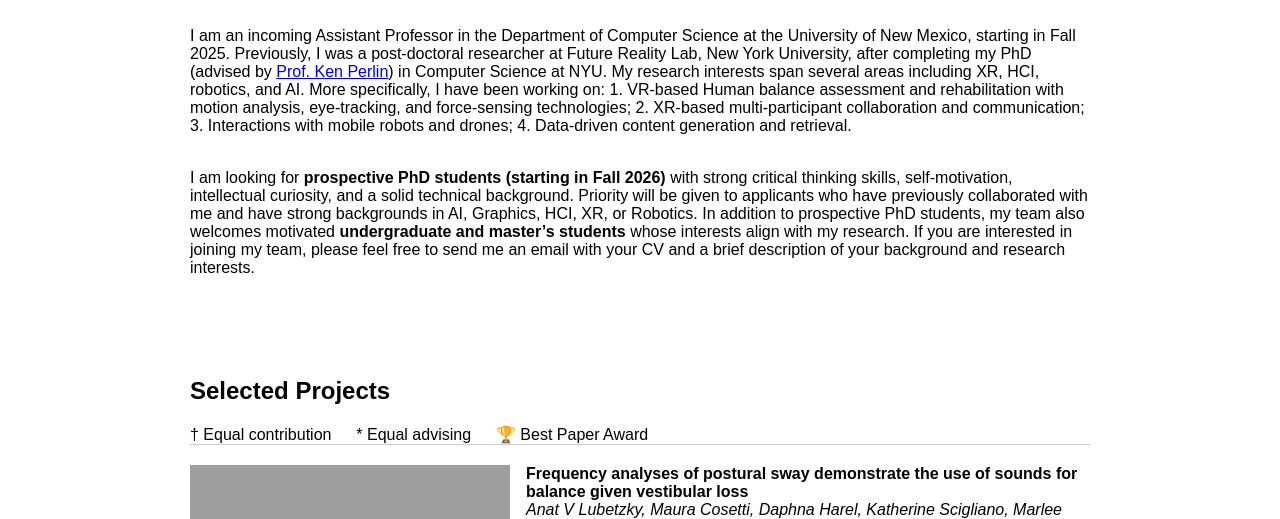
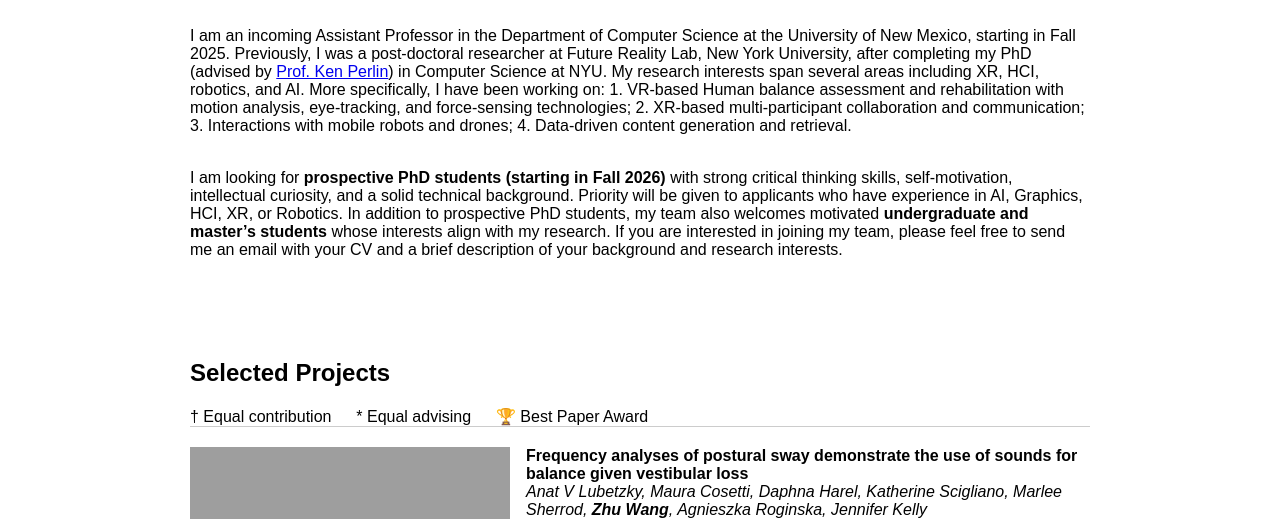
Before and after one commit to zhuwang-site/zhuwang-site.github.io, a plain HTML site: page index.html in a window 1280 px wide. Shown: the part 581-1100 px from the top of the page. Drawn offline with Linux system fonts and the light colour scheme; grey boxes are pictures that could not be loaded.

Commit message:
Update index.html

```diff
--- a/index.html
+++ b/index.html
@@ -45,7 +45,7 @@
             <div class="about-text">
                 <p>I am an incoming Assistant Professor in the Department of Computer Science at the University of New Mexico, starting in Fall 2025. Previously, I was a post-doctoral researcher at Future Reality Lab, New York University, after completing my PhD (advised by <a href="https://cs.nyu.edu/~perlin/" target="_blank">Prof. Ken Perlin</a>) in Computer Science at NYU. My research interests span several areas including XR, HCI, robotics, and AI. More specifically, I have been working on: 1. VR-based Human balance assessment and rehabilitation with motion analysis, eye-tracking, and force-sensing technologies; 2. XR-based multi-participant collaboration and communication; 3. Interactions with mobile robots and drones; 4. Data-driven content generation and retrieval.</p>
                 <br>
-                I am looking for <b>prospective PhD students (starting in Fall 2026)</b> with strong critical thinking skills, self-motivation, intellectual curiosity, and a solid technical background. Priority will be given to applicants who have previously collaborated with me and have strong backgrounds in AI, Graphics, HCI, XR, or Robotics. In addition to prospective PhD students, my team also welcomes motivated <b>undergraduate and master’s students</b> whose interests align with my research. If you are interested in joining my team, please feel free to send me an email with your CV and a brief description of your background and research interests.
+                I am looking for <b>prospective PhD students (starting in Fall 2026)</b> with strong critical thinking skills, self-motivation, intellectual curiosity, and a solid technical background. Priority will be given to applicants who have experience in AI, Graphics, HCI, XR, or Robotics. In addition to prospective PhD students, my team also welcomes motivated <b>undergraduate and master’s students</b> whose interests align with my research. If you are interested in joining my team, please feel free to send me an email with your CV and a brief description of your background and research interests.
             </p>
             </div>
         </div>
```
